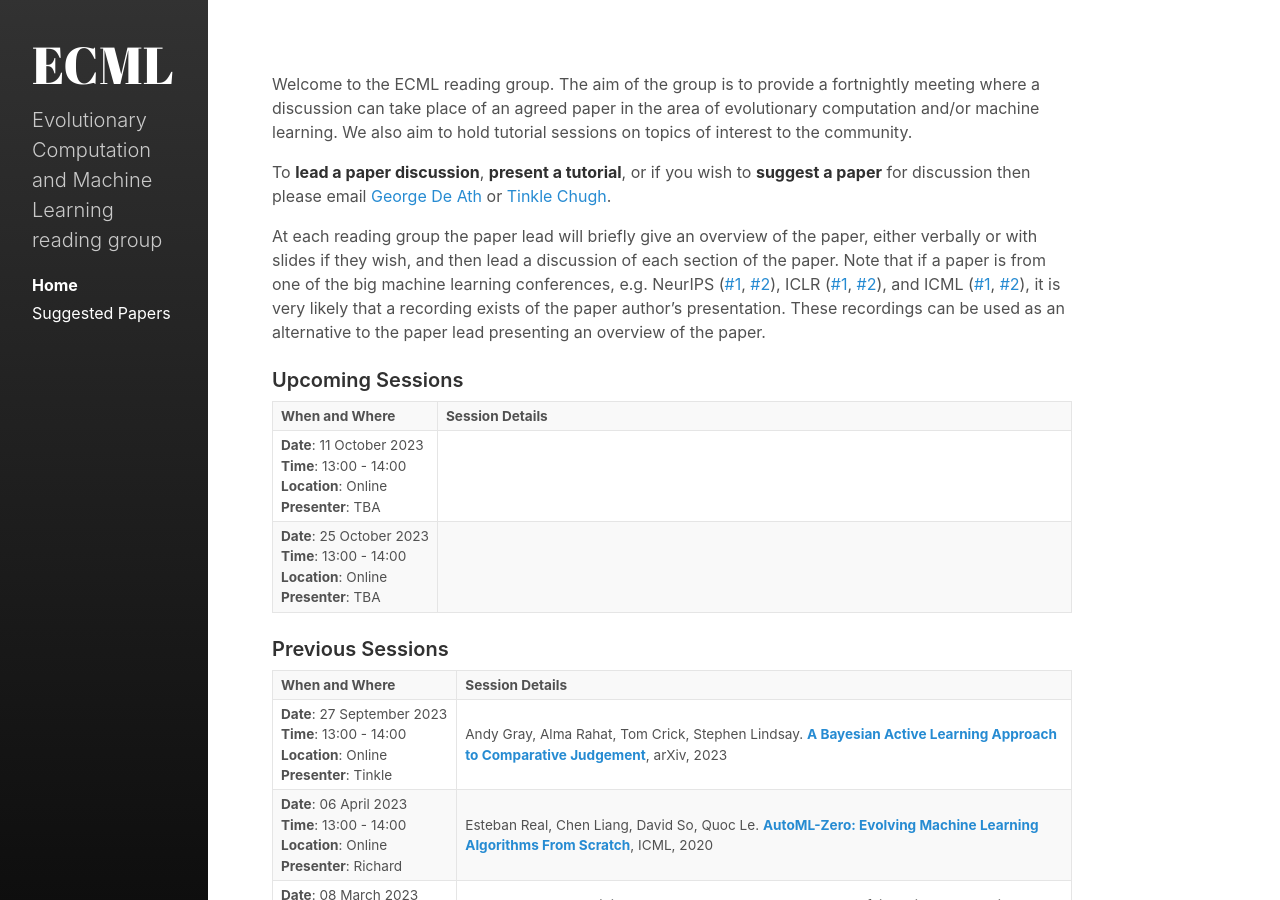
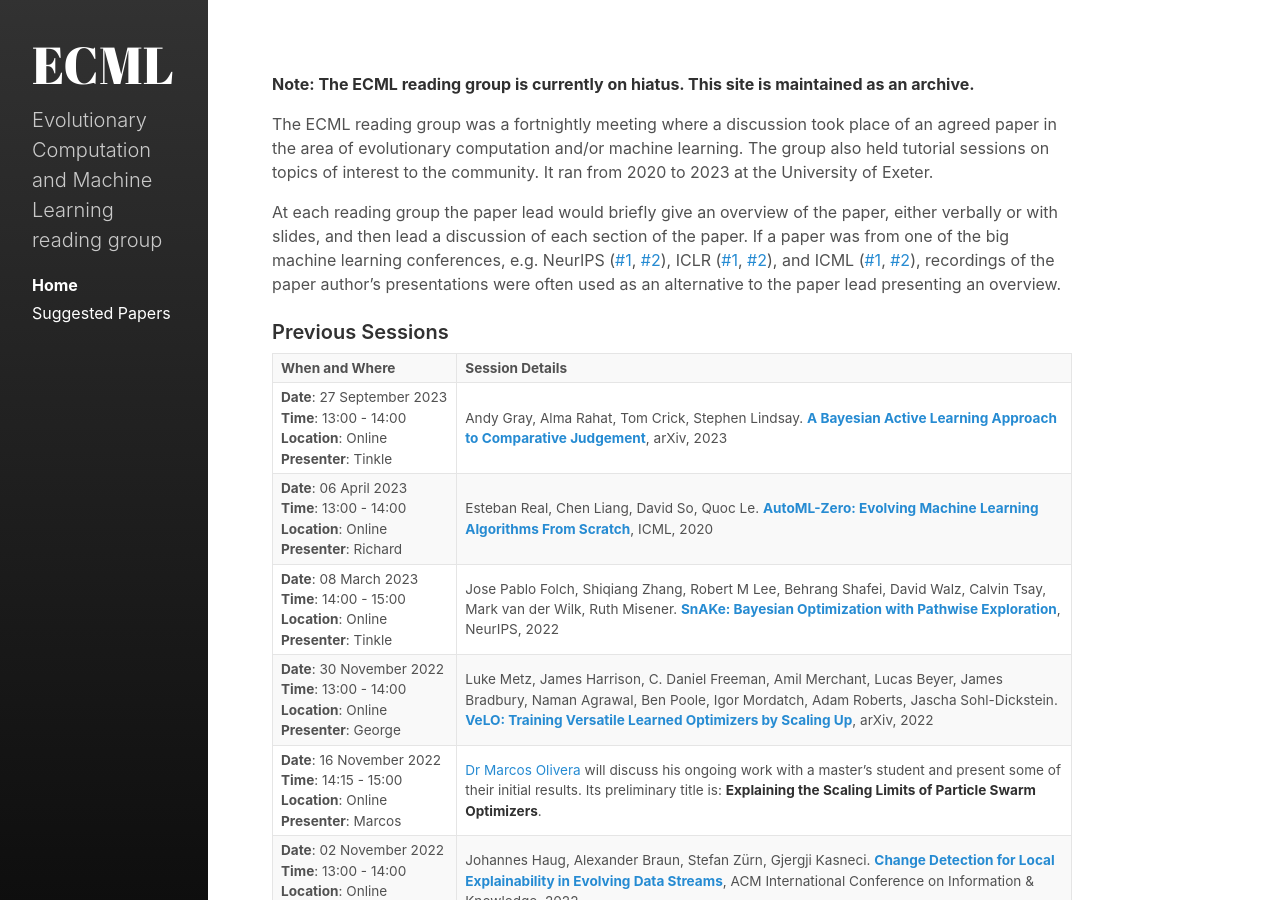
Before and after one commit to exeter-ecml/exeter-ecml.github.io, a Jekyll site: the page built from index.md, in a window 1280 px wide and 900 px high. Built offline with Jekyll 4.4.1, drawn with Linux system fonts in a browser that asks for light colours.

Commit message:
Add hiatus notice and remove stale upcoming sessions
The reading group has been on hiatus since late 2023. Update the index
page with a hiatus banner, rewrite intro to past tense, remove the
upcoming sessions section, and delete two TBA placeholder meetings
from October 2023.

Co-Authored-By: Claude Opus 4.6 <noreply@anthropic.com>

```diff
--- a/index.md
+++ b/index.md
@@ -3,19 +3,16 @@ layout: page
 title:
 ---
 
-Welcome to the ECML reading group. The aim of the group is to provide a
-fortnightly meeting where a discussion can take place of an agreed paper
-in the area of evolutionary computation and/or machine learning. We also aim to
-hold tutorial sessions on topics of interest to the community.
+**Note: The ECML reading group is currently on hiatus. This site is maintained as an archive.**
 
-To **lead a paper discussion**, **present a tutorial**, or if you wish to
-**suggest a paper** for discussion then please email
-[George De Ath](mailto:g.de.ath@exeter.ac.uk) or
-[Tinkle Chugh](mailto:T.Chugh@exeter.ac.uk).
+The ECML reading group was a fortnightly meeting where a discussion took place of
+an agreed paper in the area of evolutionary computation and/or machine learning.
+The group also held tutorial sessions on topics of interest to the community.
+It ran from 2020 to 2023 at the University of Exeter.
 
-At each reading group the paper lead will briefly give an overview of the paper,
-either verbally or with slides if they wish, and then lead a discussion of each
-section of the paper. Note that if a paper is from one of the big machine
+At each reading group the paper lead would briefly give an overview of the paper,
+either verbally or with slides, and then lead a discussion of each
+section of the paper. If a paper was from one of the big machine
 learning conferences, e.g.
 NeurIPS ([#1](https://nips.cc/Conferences/2019/Videos),
          [#2](https://slideslive.com/neurips/)),
@@ -23,32 +20,8 @@ ICLR ([#1](https://iclr.cc/Conferences/2019/Videos),
      [#2](https://slideslive.com/iclr/)),
 and ICML ([#1](https://icml.cc/Conferences/2019/Videos),
          [#2](https://slideslive.com/icml)),
-it is very likely that a recording exists of the paper author's presentation.
-These recordings can be used as an alternative to the paper lead presenting an
-overview of the paper.
-
-### Upcoming Sessions
-<table>
-    <tbody>
-    <tr>
-        <th nowrap width="1%">When and Where</th><th>Session Details</th>
-    </tr>
-
-    {% for meeting in site.meetings %}
-        {% if meeting.status == "upcoming" %}
-        <tr>
-            <td nowrap><b>Date</b>: {{meeting.date | date_to_long_string}} <br/>
-                       <b>Time</b>: {{meeting.time}} <br/>
-                       <b>Location</b>: {{meeting.location}} <br/>
-                       <b>Presenter</b>: {{meeting.presenter}}
-            </td>
-            <td>{{meeting.content | remove: '<p>' | remove: '</p>'}}</td>
-        </tr>
-        {% endif %}
-    {% endfor %}
-
-    </tbody>
-</table>
+recordings of the paper author's presentations were often used as an
+alternative to the paper lead presenting an overview.
 
 ### Previous Sessions
 <table>
```
Also changed, not shown: _meetings/2023-10-11.md (deleted, +0 -9 lines), _meetings/2023-10-25.md (deleted, +0 -9 lines).
